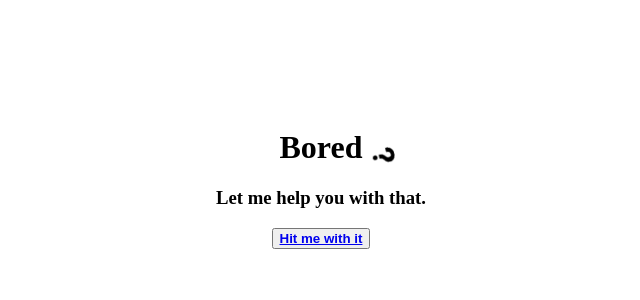
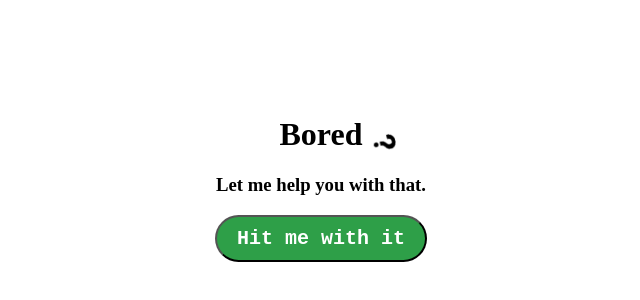
Before and after one commit to Jookz/things-to-do, a React (Vite) app in the folder things-to-do/: page / in a window 1280 px wide. Shown: the part 230-530 px from the top of the page, without its empty margins (319-959 px from the left). Built offline with nearby package versions, Linux system fonts and the light colour scheme.

Commit message:
button styling, q-mark loader

```diff
--- a/things-to-do/src/App.css
+++ b/things-to-do/src/App.css
@@ -69,3 +69,22 @@ body {
   transform-origin: 50% 100%;
   animation: fallAndBounce 4s infinite;
 }
+
+.btn {
+  border-radius: 28px;
+  font-family: Courier New;
+  color: #ffffff;
+  font-size: 20px;
+  background: #2e9f48;
+  padding: 10px 20px 10px 20px;
+  text-decoration: none;
+}
+
+.btn:hover {
+  background: #4d8a1c;
+  text-decoration: none;
+}
+
+.idea-text {
+  font-size: 2.5rem;
+}
--- a/things-to-do/src/components/Home.jsx
+++ b/things-to-do/src/components/Home.jsx
@@ -13,11 +13,11 @@ export default function Home() {
         />
       </h1>
       <h3>Let me help you with that.</h3>
-      <button>
-        <Link to="/idea/">
+      <Link to="/idea/">
+        <button className="btn">
           <strong>Hit me with it</strong>
-        </Link>
-      </button>
+        </button>
+      </Link>
     </div>
   );
 }
--- a/things-to-do/src/components/Idea.jsx
+++ b/things-to-do/src/components/Idea.jsx
@@ -42,14 +42,15 @@ export default function Idea() {
   return (
     <div>
       <section>
-        <h1>{idea}.</h1>
+        <h1 className="idea-text">{idea}.</h1>
       </section>
-      {/* <div className="gcse-search"></div> */}
       <section className="main-text">
         <h1>Not for you?</h1>
-        <button>
-          <Link to="/">Try again.</Link>
-        </button>
+        <Link to="/">
+          <button className="btn">
+            <strong>Try again.</strong>
+          </button>
+        </Link>
       </section>
     </div>
   );
--- a/things-to-do/src/components/Loader.jsx
+++ b/things-to-do/src/components/Loader.jsx
@@ -1,20 +1,11 @@
 export default function Loader() {
   return (
     <div className="main-text">
-      <svg
+      <img
         className="loader"
-        fill="none"
-        height="100"
-        viewBox="0 0 20 20"
-        width="100"
-        xmlns="http://www.w3.org/2000/svg"
-        style={{ transformOrigin: "center" }}
-      >
-        <path
-          d="M10 3.5C6.41015 3.5 3.5 6.41015 3.5 10C3.5 10.4142 3.16421 10.75 2.75 10.75C2.33579 10.75 2 10.4142 2 10C2 5.58172 5.58172 2 10 2C14.4183 2 18 5.58172 18 10C18 14.4183 14.4183 18 10 18C9.58579 18 9.25 17.6642 9.25 17.25C9.25 16.8358 9.58579 16.5 10 16.5C13.5899 16.5 16.5 13.5899 16.5 10C16.5 6.41015 13.5899 3.5 10 3.5Z"
-          fill="#212121"
-        />
-      </svg>
+        src="../../black-question-mark-icon-clip-art-10.png"
+        alt="black question mark"
+      />
       <br />
       <br />
       <br />
```
